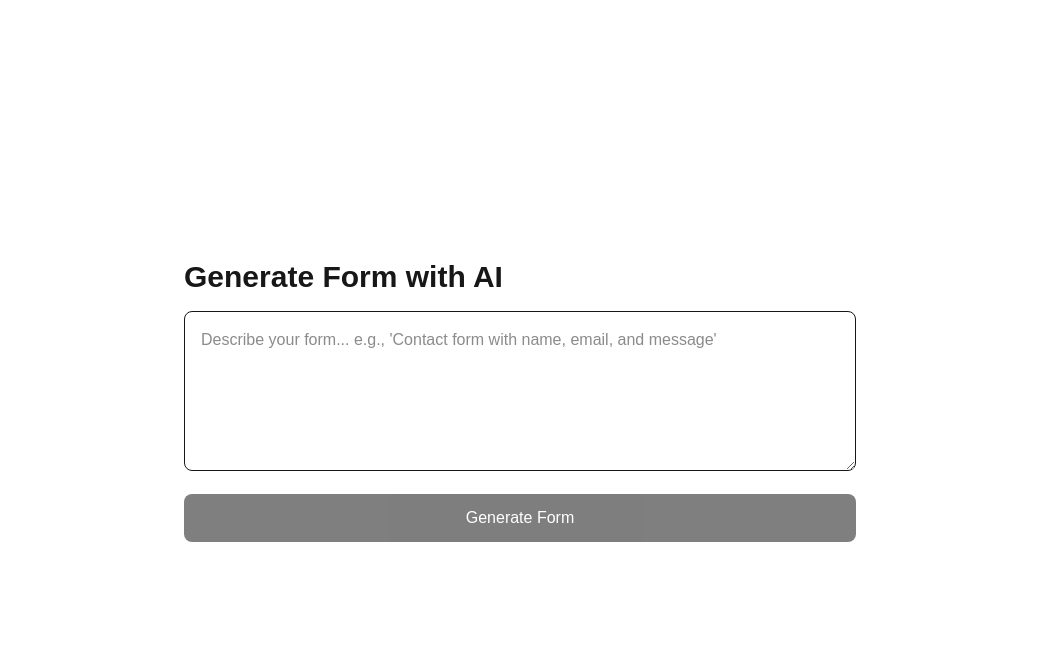
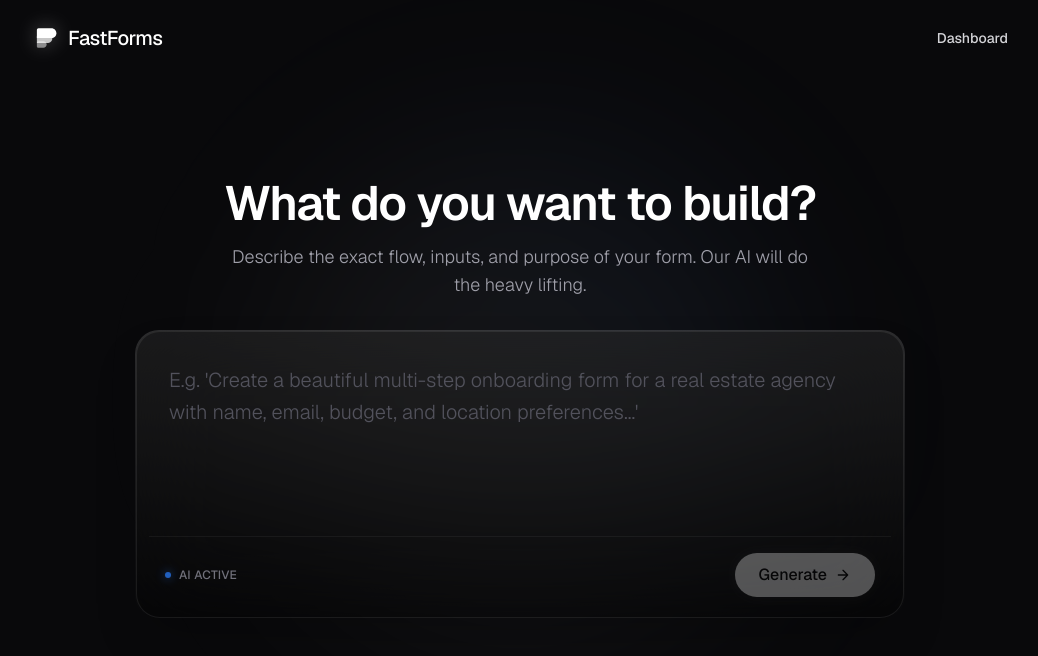
Before and after one commit to divyang-chhantbar/fastforms, a Next.js app: page /generate in a window 1280 px wide. Shown: the top 656 px of the page, without its empty margins (120-1158 px from the left). Built offline with nearby package versions, Linux system fonts and the light colour scheme.

Commit message:
feat: Add user authentication with Clerk and AI-driven form generation, along with initial Prisma schema setup.

```diff
--- a/app/generate/page.tsx
+++ b/app/generate/page.tsx
@@ -1,9 +1,10 @@
-'use client'
+"use client";
 
-import {useState } from "react"
+import { useState } from "react";
 import axios from "axios";
 import { useRouter } from "next/navigation";
-
+import Link from "next/link";
+import { UserButton } from "@clerk/nextjs";
 
 export default function AiPrompt() {
   const [prompt, setPrompt] = useState("");
@@ -11,49 +12,144 @@ export default function AiPrompt() {
   const [error, setError] = useState<string | null>(null);
   const router = useRouter();
 
-    const handleGenerate = async() => {
-        setIsLoading(true)
-        setError(null)
+  const handleGenerate = async () => {
+    setIsLoading(true);
+    setError(null);
     try {
-            const response = await axios.post('/api/forms/generate',{prompt});
-
-            const {formId} = response.data;
-
-            router.push(`/forms/${formId}`)
-
+      const response = await axios.post("/api/forms/generate", { prompt });
+      const { formId } = response.data;
+      router.push(`/forms/${formId}`);
     } catch (error) {
       console.error("Form generation failed:", error);
       setError("Form generation failed. Please try again.");
       setIsLoading(false);
     }
-    }
+  };
 
   return (
-        <div className="min-h-screen flex items-center justify-center p-4">
-            <div className="max-w-2xl w-full space-y-4">
-                <h1 className="text-3xl font-bold">Generate Form with AI</h1>
+    <div className="relative min-h-screen bg-[#09090b] text-zinc-50 overflow-hidden font-sans flex flex-col items-center">
+      {/* Top Navigation / Header */}
+      <nav className="relative z-20 w-full max-w-5xl mx-auto px-6 py-6 flex items-center justify-between">
+        <Link
+          href="/"
+          className="flex items-center gap-2.5 text-xl font-medium tracking-tight hover:opacity-80 transition-opacity text-white"
+        >
+          <svg
+            width="26"
+            height="26"
+            viewBox="0 0 32 32"
+            fill="none"
+            xmlns="http://www.w3.org/2000/svg"
+            className="drop-shadow-[0_0_10px_rgba(255,255,255,0.3)]"
+          >
+            <path
+              d="M6 6C6 4.89543 6.89543 4 8 4H24C27.3137 4 30 6.68629 30 10C30 13.3137 27.3137 16 24 16H6V6Z"
+              fill="white"
+            />
+            <path
+              d="M6 14C6 12.8954 6.89543 12 8 12H20C22.7614 12 25 14.2386 25 17C25 19.7614 22.7614 22 20 22H6V14Z"
+              fill="white"
+              fillOpacity="0.75"
+            />
+            <path
+              d="M6 22C6 20.8954 6.89543 20 8 20H14C16.2091 20 18 21.7909 18 24C18 26.2091 16.2091 28 14 28H8C6.89543 28 6 27.1046 6 26V22Z"
+              fill="white"
+              fillOpacity="0.5"
+            />
+          </svg>
+          FastForms
+        </Link>
+        <div className="flex items-center gap-6">
+          <Link
+            href="/dashboard"
+            className="hidden sm:block text-sm font-medium text-zinc-300 hover:text-white transition-colors"
+          >
+            Dashboard
+          </Link>
+          <UserButton
+            appearance={{
+              elements: {
+                userButtonAvatarBox:
+                  "w-8 h-8 rounded-full border border-white/20 hover:border-white/40 transition-colors",
+                userButtonPopoverCard:
+                  "bg-black/90 border border-white/10 backdrop-blur-xl text-white shadow-2xl rounded-2xl",
+                userButtonPopoverActionButtonText: "text-zinc-300",
+                userButtonPopoverActionButtonIcon: "text-zinc-400",
+              },
+            }}
+          />
+        </div>
+      </nav>
 
+      {/* Glowing Center Ambient Shape */}
+      <div
+        className={`absolute top-1/2 left-1/2 -translate-x-1/2 -translate-y-1/2 w-[400px] h-[400px] sm:w-[500px] sm:h-[500px] rounded-full pointer-events-none transition-all duration-[3000ms] ease-in-out ${isLoading ? "bg-gradient-to-tr from-indigo-500/30 via-purple-500/20 to-blue-500/30 blur-[130px] scale-125 animate-pulse" : "bg-gradient-to-tr from-white/5 via-white/5 to-blue-500/10 blur-[100px] scale-100"}`}
+      />
+
+      <div className="relative z-10 flex-1 flex flex-col items-center justify-center w-full px-4 mt-[-10vh]">
+        <div className="max-w-3xl w-full flex flex-col items-center text-center space-y-8">
+          {/* Header specific to the form generator */}
+          <div className="space-y-4">
+            <h1 className="text-4xl sm:text-5xl font-semibold tracking-tight text-white">
+              {isLoading
+                ? "Crafting your form..."
+                : "What do you want to build?"}
+            </h1>
+            <p className="text-lg text-zinc-400 font-light max-w-xl mx-auto">
+              {isLoading
+                ? "Our highly trained models are interpreting your request and designing the perfect interface."
+                : "Describe the exact flow, inputs, and purpose of your form. Our AI will do the heavy lifting."}
+            </p>
+          </div>
+
+          {/* Premium Input Glass Card */}
+          <div
+            className={`w-full relative transition-all duration-700 ease-in-out ${isLoading ? "opacity-0 scale-95 pointer-events-none absolute" : "opacity-100 scale-100"}`}
+          >
+            <div className="absolute inset-[-1px] bg-gradient-to-b from-white/[0.15] to-transparent rounded-3xl pointer-events-none"></div>
+            <div className="relative bg-black/40 backdrop-blur-2xl border border-white/[0.08] shadow-2xl rounded-3xl p-3 flex flex-col">
               <textarea
                 value={prompt}
                 onChange={(e) => setPrompt(e.target.value)}
-                    placeholder="Describe your form... e.g., 'Contact form with name, email, and message'"
-                    className="w-full h-40 p-4 border rounded-lg"
+                placeholder="E.g. 'Create a beautiful multi-step onboarding form for a real estate agency with name, email, budget, and location preferences...'"
+                className="w-full h-40 sm:h-48 p-5 bg-transparent text-white placeholder:text-zinc-600 outline-none resize-none font-light text-lg sm:text-xl leading-relaxed"
               />
 
+              <div className="flex items-center justify-between px-4 pb-2 pt-4 border-t border-white/[0.05]">
+                <div className="text-xs text-zinc-500 font-medium tracking-wide flex items-center gap-2">
+                  <div className="w-1.5 h-1.5 rounded-full bg-blue-500 shadow-[0_0_10px_rgba(59,130,246,0.8)] animate-pulse"></div>
+                  AI ACTIVE
+                </div>
                 <button
                   onClick={handleGenerate}
-                    disabled={isLoading || !prompt.trim()}
-                    className="w-full bg-black text-white py-3 rounded-lg disabled:opacity-50"
+                  disabled={!prompt.trim()}
+                  className="px-6 py-2.5 bg-white text-black hover:bg-zinc-200 disabled:opacity-30 disabled:hover:bg-white rounded-full font-medium transition-all shadow-[0_0_15px_rgba(255,255,255,0.1)] flex items-center gap-2"
                 >
-                    {isLoading ? "Generating..." : "Generate Form"}
+                  Generate
+                  <svg
+                    className="w-4 h-4"
+                    fill="none"
+                    viewBox="0 0 24 24"
+                    stroke="currentColor"
+                  >
+                    <path
+                      strokeLinecap="round"
+                      strokeLinejoin="round"
+                      strokeWidth={2}
+                      d="M5 12h14M12 5l7 7-7 7"
+                    />
+                  </svg>
                 </button>
-
+              </div>
+            </div>
             {error && (
-                    <div className="text-red-500 p-4 border border-red-500 rounded">
+              <div className="mt-4 p-4 bg-red-500/10 border border-red-500/20 text-red-400 rounded-xl text-sm max-w-md mx-auto">
                 {error}
               </div>
             )}
           </div>
         </div>
-    )
+      </div>
+    </div>
+  );
 }
```
Lines whose indentation alone changed are shown as unchanged.
